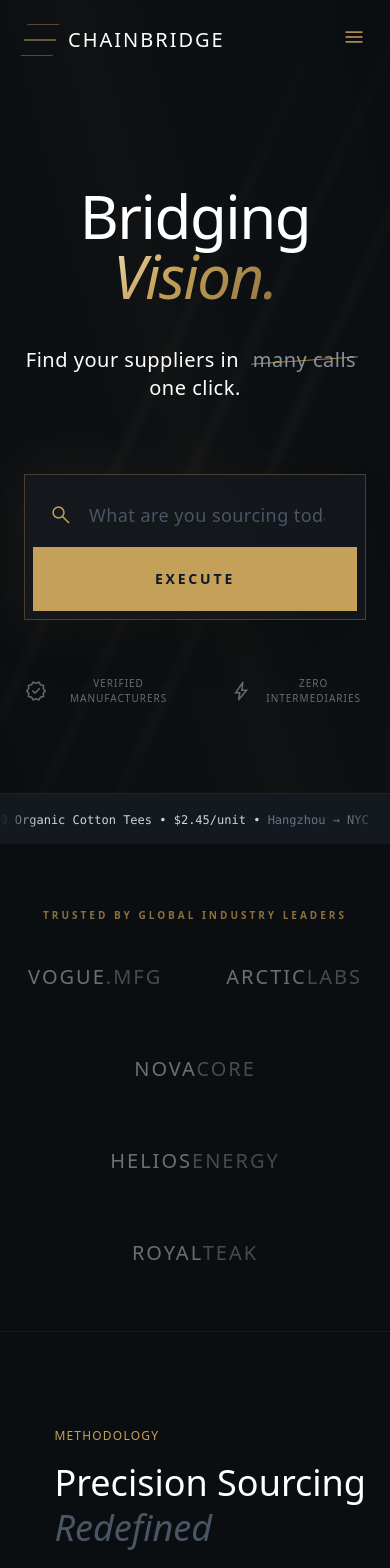
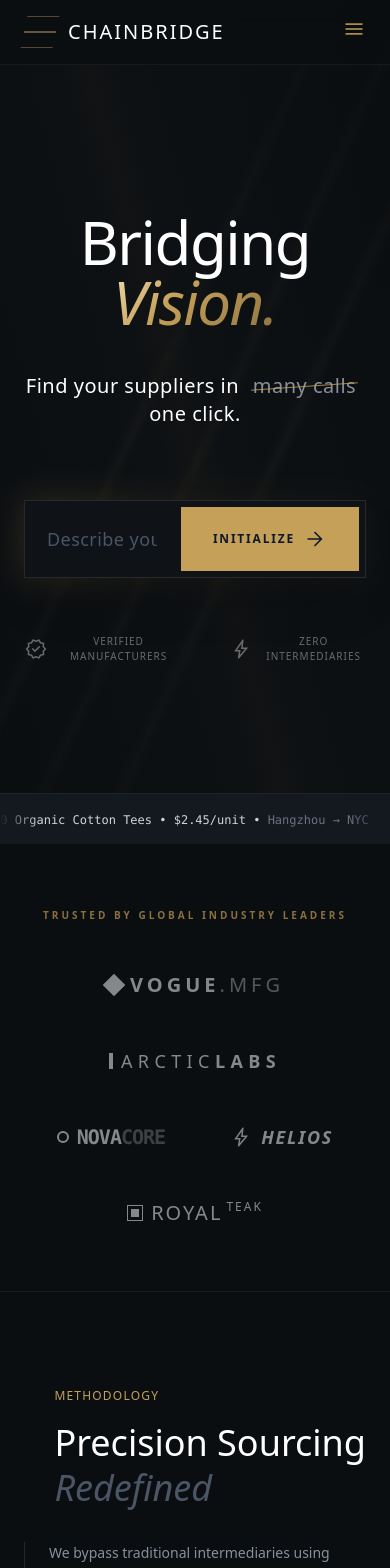
Before and after one commit to gderamchi/ChainBridge, a Next.js app: page / in a window 390 px wide. Shown: the top 1568 px of the page. Built offline with nearby package versions, Linux system fonts and the light colour scheme; a web font is replaced by a local one.

Commit message:
Refine UI: Improve chat, hero search, and navbar design; fix chat scroll bug

```diff
--- a/app/chat/page.tsx
+++ b/app/chat/page.tsx
@@ -18,6 +18,11 @@ type HistoryItem = {
   cId: string;
   title: string;
   timestamp: number;
+};
+
+// --- Utilities ---
+const cleanContent = (content: string) => {
+  return content.replace(/:cite\[[^\]]*\]/g, "").trim();
 };
 
 // --- Components ---
@@ -53,12 +58,34 @@ function ChatInterface() {
   const [loading, setLoading] = useState(false);
   const [history, setHistory] = useState<HistoryItem[]>([]);
   const messagesEndRef = useRef<HTMLDivElement>(null);
+  const lastMessageIdRef = useRef<string | null>(null);
   const [isSidebarOpen, setIsSidebarOpen] = useState(true);
 
-  // Track the last message ID to prevent unnecessary scrolling
-  const lastMessageIdRef = useRef<string | null>(null);
+  const textareaRef = useRef<HTMLTextAreaElement>(null);
 
-  // Load history
+  // Auto-resize textarea
+  const handleInputResize = (e: React.ChangeEvent<HTMLTextAreaElement>) => {
+    const target = e.target;
+    target.style.height = "auto";
+    target.style.height = `${Math.min(target.scrollHeight, 200)}px`;
+    setInput(target.value);
+  };
+
+  const handlePromptClick = (text: string) => {
+    setInput(text);
+    if (textareaRef.current) {
+      textareaRef.current.focus();
+      // minor delay to allow state update
+      setTimeout(() => {
+        textareaRef.current!.style.height = "auto";
+        textareaRef.current!.style.height = `${Math.min(textareaRef.current!.scrollHeight, 200)}px`;
+      }, 0);
+    }
+  };
+
+  // ... (rest of effects)
+
+  // Fetch conversation
   useEffect(() => {
     const saved = localStorage.getItem("chainbridge_history");
     if (saved) {
@@ -282,13 +309,31 @@ function ChatInterface() {
                  <div className="max-w-4xl mx-auto flex flex-col gap-8 pb-32">
                     {/* Welcome State */}
                     {messages.length === 0 && !loading && (
-                        <div className="flex flex-col items-center justify-center py-20 opacity-60 animate-in fade-in duration-1000">
+                        <div className="flex flex-col items-center justify-center py-20 opacity-0 animate-in fade-in slide-in-from-bottom-4 duration-1000 fill-mode-forwards">
                              <div className="w-20 h-20 rounded-full border border-gold-primary/20 flex items-center justify-center mb-8 relative">
                                 <div className="absolute inset-0 bg-gold-primary/5 rounded-full animate-ping [animation-duration:3s]"></div>
                                 <span className="material-symbols-outlined text-4xl text-gold-primary relative z-10">manage_search</span>
                              </div>
-                             <h2 className="text-2xl font-serif text-white mb-2">ChainBridge Intelligence</h2>
-                             <p className="text-sm tracking-widest uppercase text-gray-500">Secure Channel Established</p>
+                             <h2 className="text-3xl font-serif text-white mb-3 tracking-wide">ChainBridge Intelligence</h2>
+                             <p className="text-sm tracking-[0.2em] uppercase text-gray-500 mb-12">Secure Channel Established</p>
+
+                             <div className="grid grid-cols-1 md:grid-cols-2 gap-4 w-full max-w-2xl px-4">
+                                {[
+                                    { icon: "inventory_2", text: "Source 5,000 units of high-grade organic cotton t-shirts from Vietnam." },
+                                    { icon: "precision_manufacturing", text: "Find CNC machining suppliers for aerospace-grade aluminum parts." },
+                                    { icon: "local_shipping", text: "Compare freight logistics for container shipping from Shanghai to Hamburg." },
+                                    { icon: "verified_user", text: "Vet manufacturers for ISO 9001 compliance in the electronics sector." }
+                                ].map((prompt, i) => (
+                                    <button
+                                        key={i}
+                                        onClick={() => handlePromptClick(prompt.text)}
+                                        className="flex items-start gap-4 p-4 text-left rounded-sm bg-white/5 border border-white/5 hover:bg-white/10 hover:border-gold-primary/30 transition-all duration-300 group"
+                                    >
+                                        <span className="material-symbols-outlined text-gold-dim group-hover:text-gold-primary transition-colors text-xl mt-0.5">{prompt.icon}</span>
+                                        <span className="text-xs text-gray-400 group-hover:text-gray-200 leading-relaxed font-light">{prompt.text}</span>
+                                    </button>
+                                ))}
+                             </div>
                         </div>
                     )}
 
@@ -362,7 +407,7 @@ function ChatInterface() {
                                             hr: ({node, ...props}) => <hr className="border-gold-primary/20 my-8" {...props} />,
                                         }}
                                     >
-                                        {msg.content}
+                                        {cleanContent(msg.content)}
                                     </ReactMarkdown>
                                 </div>
                             </div>
@@ -382,12 +427,14 @@ function ChatInterface() {
                     <div className="relative flex-grow group">
                         <div className="absolute -inset-0.5 bg-gradient-to-r from-gold-primary/40 to-transparent opacity-0 group-focus-within:opacity-100 transition duration-700 blur-sm rounded-sm"></div>
                         <textarea
-                            className="relative w-full bg-slate-panel border border-white/10 focus:border-gold-primary/50 rounded-sm px-4 py-4 text-white placeholder:text-gray-600 focus:outline-none resize-none min-h-[60px] shadow-xl text-base leading-relaxed font-light"
+                            ref={textareaRef}
+                            className="relative w-full bg-slate-panel border border-white/10 focus:border-gold-primary/50 rounded-sm px-4 py-4 text-white placeholder:text-gray-600 focus:outline-none resize-none min-h-[60px] max-h-[200px] shadow-xl text-base leading-relaxed font-light overflow-hidden"
                             placeholder="Type your requirements..."
                             value={input}
-                            onChange={(e) => setInput(e.target.value)}
+                            onChange={handleInputResize}
                             onKeyDown={handleKeyDown}
                             disabled={loading && !showThinking}
+                            rows={1}
                         />
                     </div>
                     <button
--- a/app/components/Hero.tsx
+++ b/app/components/Hero.tsx
@@ -45,7 +45,7 @@ export default function Hero() {
   };
 
   return (
-    <section className="relative w-full flex flex-col items-center justify-center min-h-screen overflow-hidden pt-12">
+    <section className="relative w-full flex flex-col items-center justify-center min-h-screen overflow-hidden pt-32 pb-24">
       <div className="absolute inset-0 bg-slate-dark z-[-2]"></div>
       <div className="bridge-beam"></div>
       <div
@@ -70,27 +70,35 @@ export default function Hero() {
             one click.
           </p>
           <div className="w-full max-w-3xl 2xl:max-w-4xl mx-auto relative group z-30">
-            <div className="absolute -inset-1 bg-gradient-to-r from-gold-primary/30 via-gold-dim/20 to-transparent opacity-30 blur-xl transition duration-700 group-hover:opacity-60"></div>
-            <div className="relative flex flex-col md:flex-row items-center bg-slate-panel/80 backdrop-blur-xl border border-gold-primary/30 p-2 sm:p-3 shadow-2xl">
-              <div className="flex items-center w-full px-4 md:px-6">
-                <span className="material-symbols-outlined text-gold-primary font-light text-2xl">
-                  search
-                </span>
-                <input
-                  className="w-full bg-transparent border-none text-white focus:outline-0 focus:ring-0 h-16 md:h-20 px-4 text-lg md:text-xl font-light placeholder:text-gray-600 font-sans tracking-wide"
-                  placeholder="What are you sourcing today?"
-                  value={query}
-                  onChange={(e) => setQuery(e.target.value)}
-                  onKeyDown={handleKeyDown}
-                  disabled={loading}
-                />
+            {/* Glow effect */}
+            <div className="absolute -inset-0.5 bg-gradient-to-r from-gold-primary/50 via-gold-dim/30 to-gold-primary/10 opacity-40 blur-lg transition duration-1000 group-hover:opacity-70 group-hover:blur-xl"></div>
+
+            {/* Main Container */}
+            <div className="relative flex items-center bg-[#0F1216] border border-white/10 p-1.5 shadow-2xl transition-all duration-300 focus-within:border-gold-primary/50 focus-within:bg-[#14181F] group-focus-within:shadow-[0_0_30px_rgba(197,160,89,0.15)]">
+
+              {/* Icon */}
+              <div className="pl-6 pr-2 hidden md:flex items-center justify-center pointer-events-none transition-colors duration-300 group-focus-within:text-gold-primary">
+                <span className="material-symbols-outlined text-gray-500 group-focus-within:text-gold-primary text-2xl">search</span>
               </div>
+
+              {/* Input */}
+              <input
+                className="w-full bg-transparent border-none text-white focus:outline-0 focus:ring-0 h-16 text-lg font-light placeholder:text-gray-600 font-sans tracking-wide px-4"
+                placeholder="Describe your sourcing requirements..."
+                value={query}
+                onChange={(e) => setQuery(e.target.value)}
+                onKeyDown={handleKeyDown}
+                disabled={loading}
+              />
+
+              {/* Button */}
               <button
                 onClick={handleExecute}
                 disabled={loading}
-                className="w-full md:w-auto h-16 md:h-20 px-12 bg-gold-primary text-slate-900 hover:bg-white transition-all duration-500 text-sm md:text-base font-bold uppercase tracking-[0.2em] flex items-center justify-center whitespace-nowrap cursor-pointer disabled:opacity-50 disabled:cursor-not-allowed"
+                className="h-16 px-8 md:px-12 bg-gold-primary hover:bg-[#D4AF67] text-slate-900 transition-all duration-300 text-xs md:text-sm font-bold uppercase tracking-[0.15em] flex items-center gap-2 whitespace-nowrap disabled:opacity-50 disabled:cursor-not-allowed ml-2 hover:shadow-[0_0_15px_rgba(197,160,89,0.3)] active:scale-[0.98]"
               >
-                {loading ? "Sourcing..." : "Execute"}
+                <span>{loading ? "Processing" : "Initialize"}</span>
+                {!loading && <span className="material-symbols-outlined text-lg">arrow_forward</span>}
               </button>
             </div>
           </div>
--- a/app/components/Navbar.tsx
+++ b/app/components/Navbar.tsx
@@ -2,7 +2,7 @@ import Link from "next/link";
 
 export default function Navbar() {
   return (
-    <nav className="fixed top-0 left-0 right-0 z-50 w-full transition-all duration-300 py-6">
+    <nav className="fixed top-0 left-0 right-0 z-50 w-full transition-all duration-300 py-4 bg-slate-dark/80 backdrop-blur-md border-b border-white/5">
       <div className="layout-container flex justify-center w-full">
         <div className="px-6 md:px-12 flex items-center justify-between w-full max-w-[1400px]">
           <div className="flex items-center gap-3 cursor-pointer group">
--- a/app/components/TrustedBy.tsx
+++ b/app/components/TrustedBy.tsx
@@ -1,26 +1,50 @@
 export default function TrustedBy() {
   return (
-    <section className="py-16 bg-slate-dark border-b border-white/5">
-      <div className="max-w-[1400px] mx-auto px-6 text-center">
-        <p className="text-gold-dim text-[10px] font-bold uppercase tracking-[0.3em] mb-10">
+    <section className="py-16 bg-slate-dark border-b border-white/5 relative overflow-hidden">
+      <div className="absolute inset-0 bg-[radial-gradient(circle_at_center,_var(--tw-gradient-stops))] from-white/5 via-transparent to-transparent opacity-50"></div>
+      <div className="max-w-[1400px] mx-auto px-6 text-center relative z-10">
+        <p className="text-gold-dim text-[10px] font-bold uppercase tracking-[0.3em] mb-12">
           Trusted by Global Industry Leaders
         </p>
-        <div className="flex flex-wrap justify-center items-center gap-16 md:gap-24 opacity-40 grayscale transition-all duration-700 hover:grayscale-0 hover:opacity-80">
-          <h3 className="text-xl font-serif text-white tracking-widest">
-            VOGUE<span className="text-gold-primary">.MFG</span>
-          </h3>
-          <h3 className="text-xl font-serif text-white tracking-widest">
-            ARCTIC<span className="text-gold-primary">LABS</span>
-          </h3>
-          <h3 className="text-xl font-serif text-white tracking-widest">
-            NOVA<span className="text-gold-primary">CORE</span>
-          </h3>
-          <h3 className="text-xl font-serif text-white tracking-widest">
-            HELIOS<span className="text-gold-primary">ENERGY</span>
-          </h3>
-          <h3 className="text-xl font-serif text-white tracking-widest">
-            ROYAL<span className="text-gold-primary">TEAK</span>
-          </h3>
+        <div className="flex flex-wrap justify-center items-center gap-x-16 gap-y-12 opacity-50 grayscale transition-all duration-700 hover:grayscale-0 hover:opacity-100">
+
+          <div className="flex items-center gap-2 group cursor-default">
+             <div className="h-4 w-4 bg-white transform rotate-45 group-hover:bg-gold-primary transition-colors"></div>
+             <h3 className="text-xl font-serif text-white tracking-[0.2em] font-bold">
+                VOGUE<span className="font-light text-gray-400 group-hover:text-gold-light">.MFG</span>
+            </h3>
+          </div>
+
+          <div className="flex items-center gap-2 group cursor-default">
+             <div className="h-4 w-1 bg-white group-hover:bg-gold-primary transition-colors"></div>
+             <h3 className="text-lg font-sans text-white tracking-[0.3em] font-light">
+                ARCTIC<span className="font-bold">LABS</span>
+            </h3>
+          </div>
+
+          <div className="flex items-center gap-2 group cursor-default">
+             <div className="h-3 w-3 rounded-full border-2 border-white group-hover:border-gold-primary transition-colors"></div>
+             <h3 className="text-xl font-mono text-white tracking-tighter font-bold">
+                NOVA<span className="text-gray-500 group-hover:text-gold-primary">CORE</span>
+            </h3>
+          </div>
+
+          <div className="flex items-center gap-2 group cursor-default">
+             <span className="material-symbols-outlined text-xl group-hover:text-gold-primary transition-colors">bolt</span>
+             <h3 className="text-lg font-sans text-white tracking-widest font-bold italic">
+                HELIOS
+            </h3>
+          </div>
+
+          <div className="flex items-center gap-2 group cursor-default">
+             <div className="h-4 w-4 border border-white group-hover:border-gold-primary transition-colors flex items-center justify-center">
+                <div className="h-2 w-2 bg-white group-hover:bg-gold-primary"></div>
+             </div>
+             <h3 className="text-xl font-serif text-white tracking-widest">
+                ROYAL<span className="text-xs align-top ml-1">TEAK</span>
+            </h3>
+          </div>
+
         </div>
       </div>
     </section>
```
